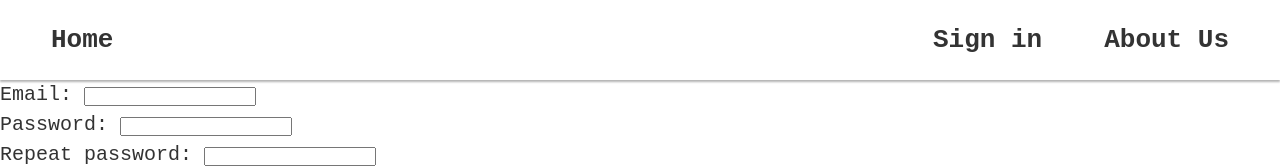
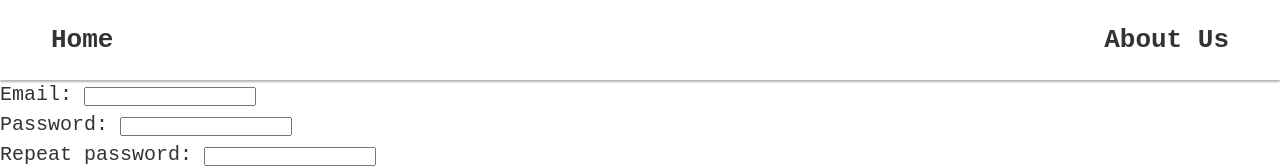
Before and after one commit to natalia4554554356/library, a website with bundled scripts: page public/sign_up.html in a window 1280 px wide. Shown: the top 168 px of the page. Built offline with nearby package versions, Linux system fonts and the light colour scheme.

Commit message:
Deleted unnecessary link

```diff
--- a/public/sign_up.html
+++ b/public/sign_up.html
@@ -10,7 +10,6 @@
     <nav class="nav">
         <ul class="nav_list">
             <li class="nav_list_item"><a href="/" class="nav_list_item_link">Home</a></li>
-            <li class="nav_list_item"><a href="/sign_in" class="nav_list_item_link">Sign in</a></li>
             <li class="nav_list_item"><a href="/about" class="nav_list_item_link">About Us</a></li>
         </ul>
     </nav>
```
